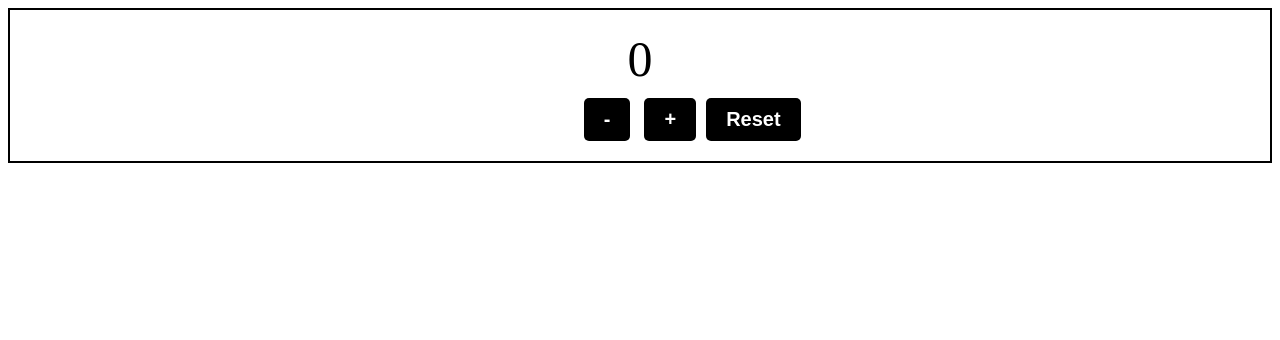
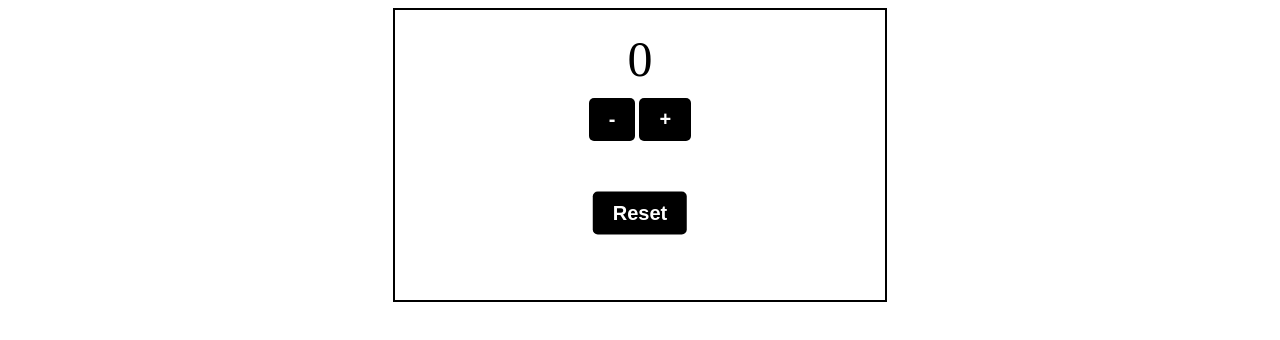
Before and after one commit to KANAtheEBA/Simple-Counter2, a plain HTML site: page index.html in a window 1280 px wide. Drawn offline with Linux system fonts and the light colour scheme.

Commit message:
adjusted reset button position

```diff
--- a/style.css
+++ b/style.css
@@ -1,16 +1,16 @@
 .counter {
     text-align: center;
+    margin: 0 auto;
     border: 2px solid #000;
     padding: 20px;
     position: relative;
-    /* width: 300px;
-    height: 200px; */
+    width: 450px;
+    height: 250px;
 }
 .counter-number {
     font-size: 50px;
     margin-bottom: 10px;
 }
-
 
 .button {
     font-size: 20px;
@@ -21,8 +21,6 @@
     font-weight: bold;
     cursor: pointer;
     border-radius: 5px;
-    margin: 0 5px;
-
 }
 .reset-button {
     font-size: 20px;
@@ -33,8 +31,11 @@
     font-weight: bold;
     cursor: pointer;
     border-radius: 5px;
-    margin: 0 5px;
     position: absolute;
+    top: 70%;
+    left: 50%;
+    transform: translate(-50%, -50%);
+
 }
 
 .button:hover {
```
